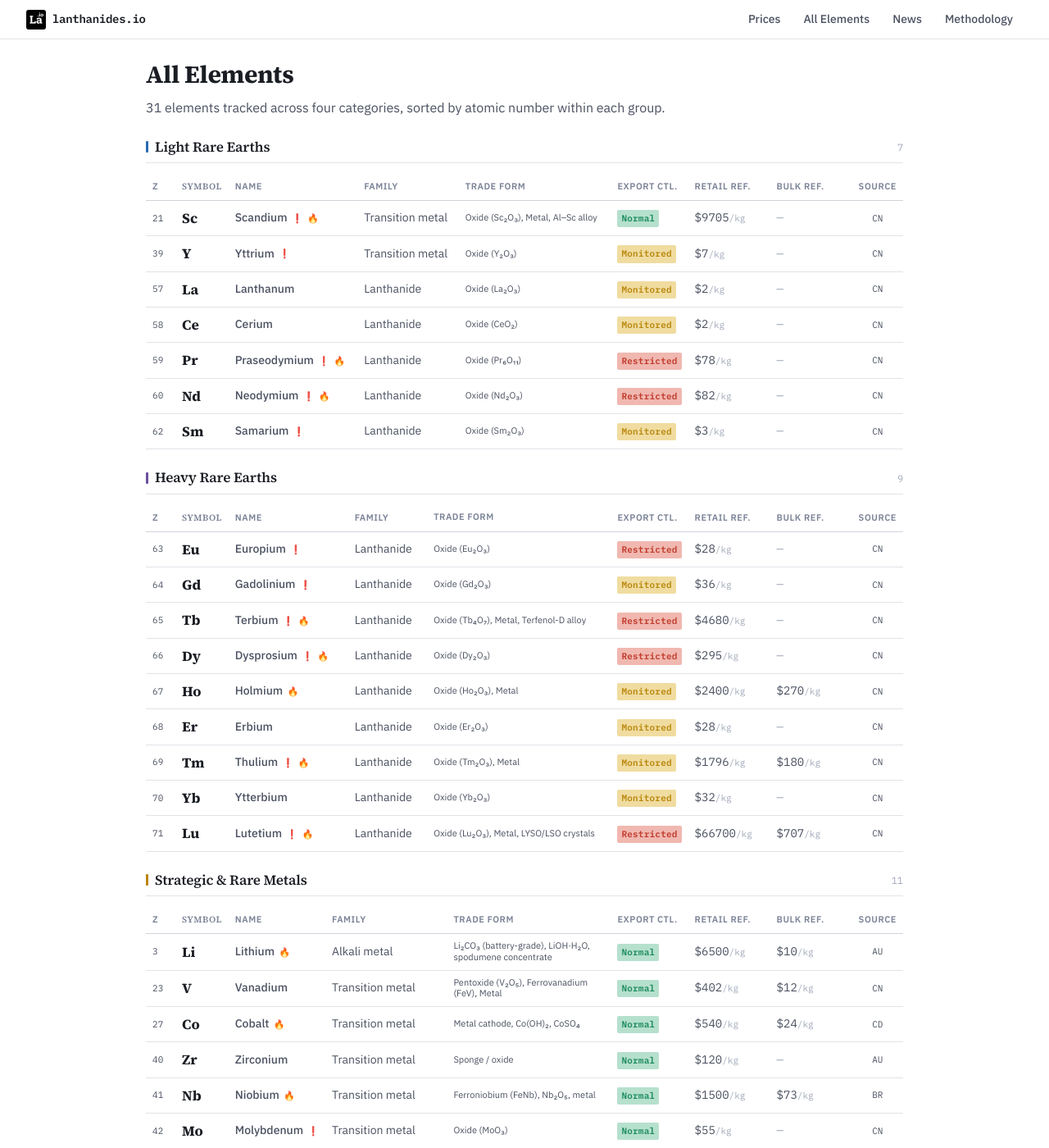
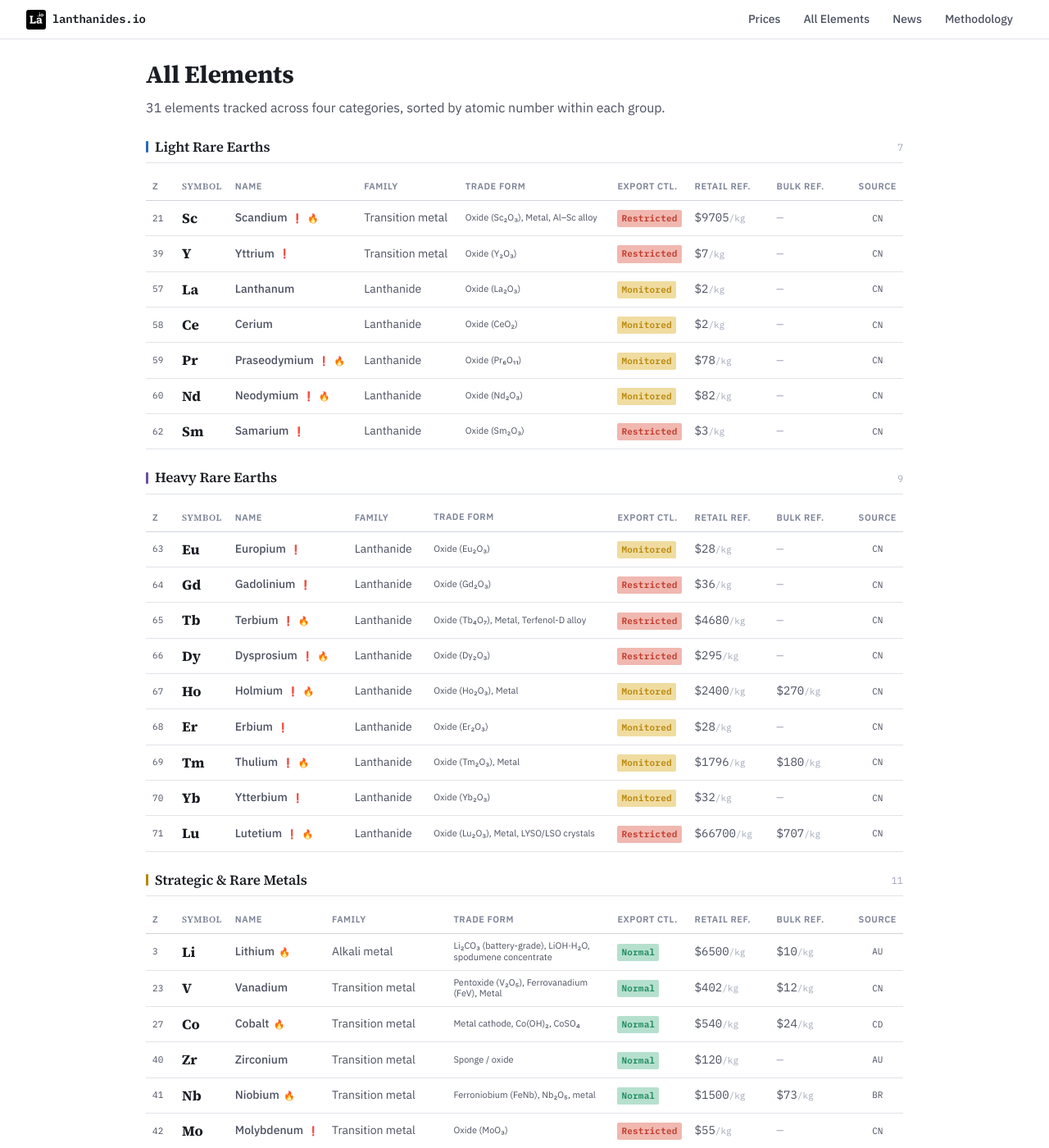
Before and after one commit to mironovb/lanthanides.io, a Jekyll site: the page built from pages/elements.html, in a window 1280 px wide and 1400 px high. Shown: the whole window at 82% size. Built offline with Jekyll 4.4.1, drawn with Linux system fonts in a browser that asks for light colours.

Commit message:
fix all elements

```diff
--- a/_data/element_catalog.yml
+++ b/_data/element_catalog.yml
@@ -38,7 +38,7 @@
   category: rare_earth_light
   family: Lanthanide
   default_forms: [oxide, metal, alloy]
-  export_control_status: restricted
+  export_control_status: monitored
   dominant_source_country: CN
   origin_countries: [CN, AU, MM]
   trade_form: "Oxide (Pr₆O₁₁)"
@@ -53,7 +53,7 @@
   category: rare_earth_light
   family: Lanthanide
   default_forms: [oxide, metal, powder]
-  export_control_status: restricted
+  export_control_status: monitored
   dominant_source_country: CN
   origin_countries: [CN, AU, MM, US]
   trade_form: "Oxide (Nd₂O₃)"
@@ -68,7 +68,7 @@
   category: rare_earth_light
   family: Lanthanide
   default_forms: [oxide, metal, alloy]
-  export_control_status: monitored
+  export_control_status: restricted
   dominant_source_country: CN
   origin_countries: [CN, AU]
   trade_form: "Oxide (Sm₂O₃)"
@@ -83,7 +83,7 @@
   category: rare_earth_light
   family: Transition metal
   default_forms: [oxide, metal]
-  export_control_status: monitored
+  export_control_status: restricted
   dominant_source_country: CN
   origin_countries: [CN, AU, IN]
   trade_form: "Oxide (Y₂O₃)"
@@ -98,7 +98,7 @@
   category: rare_earth_light
   family: Transition metal
   default_forms: [oxide, metal]
-  export_control_status: normal
+  export_control_status: restricted
   dominant_source_country: CN
   origin_countries: [CN, AU, PH, RU]
   trade_form: "Oxide (Sc₂O₃), Metal, Al–Sc alloy"
@@ -116,7 +116,7 @@
   category: rare_earth_heavy
   family: Lanthanide
   default_forms: [oxide, metal]
-  export_control_status: restricted
+  export_control_status: monitored
   dominant_source_country: CN
   origin_countries: [CN]
   trade_form: "Oxide (Eu₂O₃)"
@@ -131,7 +131,7 @@
   category: rare_earth_heavy
   family: Lanthanide
   default_forms: [oxide, metal]
-  export_control_status: monitored
+  export_control_status: restricted
   dominant_source_country: CN
   origin_countries: [CN, AU]
   trade_form: "Oxide (Gd₂O₃)"
@@ -185,7 +185,7 @@
   notes: "Highest magnetic moment of any element. Critical for medical lasers; emerged as Dy/Tb substitute in permanent magnets after April 2025 export controls."
   price_tier: 3
   high_demand: true
-  cn_export_control: false
+  cn_export_control: true
 
 - symbol: Er
   name: Erbium
@@ -200,7 +200,7 @@
   notes: "Used in fiber optic amplifiers and glass colorant."
   price_tier: 1
   high_demand: false
-  cn_export_control: false
+  cn_export_control: true
 
 - symbol: Tm
   name: Thulium
@@ -231,7 +231,7 @@
   notes: "Used in fiber lasers, metallurgy, and atomic clocks."
   price_tier: 1
   high_demand: false
-  cn_export_control: false
+  cn_export_control: true
 
 - symbol: Lu
   name: Lutetium
@@ -319,7 +319,7 @@
   category: strategic_metal
   family: Post-transition metal
   default_forms: [metal, oxide]
-  export_control_status: normal
+  export_control_status: monitored
   dominant_source_country: CN
   origin_countries: [CN, VN, MX, JP]
   trade_form: "Metal ingot"
@@ -334,7 +334,7 @@
   category: strategic_metal
   family: Transition metal
   default_forms: [metal, oxide, powder]
-  export_control_status: normal
+  export_control_status: restricted
   dominant_source_country: CN
   origin_countries: [CN, US, CL, PE]
   trade_form: "Oxide (MoO₃)"
```
